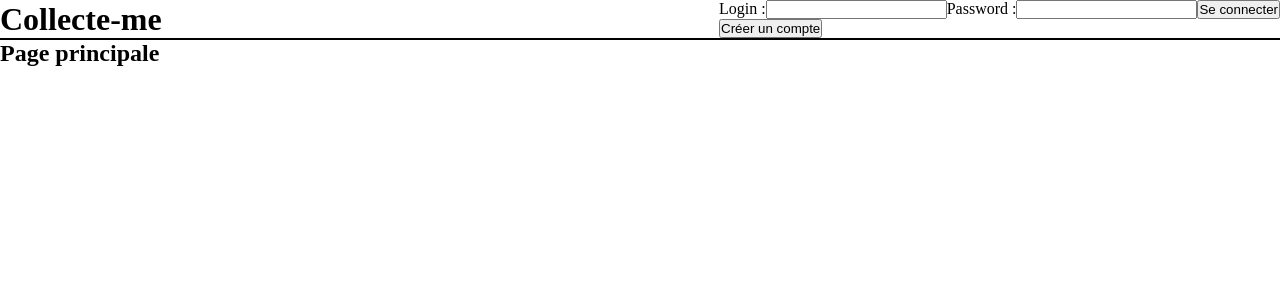
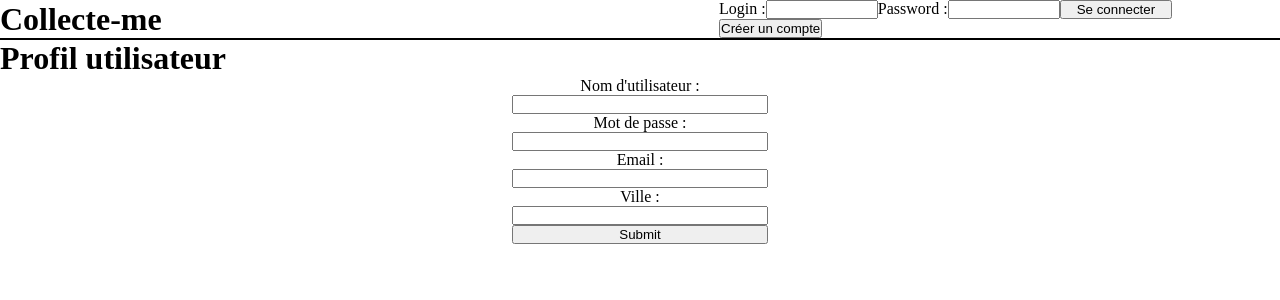
Before and after one commit to MarcGotze/projet-collection, a React (Create React App) app: page /profil in a window 1280 px wide. Shown: the top 300 px of the page. Built offline with nearby package versions, Linux system fonts and the light colour scheme.

Commit message:
formulaire utilisateur contrôlé

```diff
--- a/package.json
+++ b/package.json
@@ -9,6 +9,7 @@
     "axios": "^1.3.5",
     "react": "^18.2.0",
     "react-dom": "^18.2.0",
+    "react-hook-form": "^7.43.9",
     "react-router-dom": "^6.10.0",
     "react-scripts": "5.0.1",
     "sass": "^1.62.0",
--- a/src/App.js
+++ b/src/App.js
@@ -1,6 +1,7 @@
 import React from "react";
 import { BrowserRouter, Route, Routes } from "react-router-dom";
 import Home from "./pages/Home";
+import Profil from "./pages/Profil";
 
 
 
@@ -10,6 +11,7 @@ function App() {
     <BrowserRouter>
       <Routes>
         <Route path="/" element={<Home />} />
+        <Route path="/profil" element={<Profil />} />
         <Route path="*" element ={<Home />} />
       </Routes>
     </BrowserRouter>
--- a/src/components/Navigation.jsx
+++ b/src/components/Navigation.jsx
@@ -6,7 +6,7 @@ const Navigation = () => {
     return (
         <div>
             <UserLog />
-            <button>Créer un compte</button>
+            <NavLink to ="/profil"><button type="button">Créer un compte</button></NavLink>
         </div>
     );
 };
--- /dev/null
+++ b/src/components/UserCreate.jsx
@@ -0,0 +1,22 @@
+import { useForm } from "react-hook-form";
+
+const UserCreate =() => {
+    const { register, handleSubmit } = useForm();
+    const onSubmit = data => console.log(data);
+
+    return (
+      <form className="register-form" onSubmit={handleSubmit(onSubmit)} >
+        <label for="pseudo">Nom d'utilisateur : </label>
+        <input name="pseudo" {...register("pseudo")} />
+        <label for="password">Mot de passe : </label>
+        <input name="password" type="password" {...register("password")} />
+        <label for="email">Email : </label>
+        <input name="email" type="email" {...register("email")} />
+        <label name="localisation" for="email">Ville : </label>
+        <input name="localisation" {...register("localisation")} />
+        <input type="submit" />
+      </form>
+    );
+  }
+
+export default UserCreate;
--- a/src/pages/Profil.jsx
+++ b/src/pages/Profil.jsx
@@ -1,11 +1,14 @@
 import React from 'react';
 import Navigation from '../components/Navigation';
+import Header from '../components/Header';
+import UserCreate from '../components/UserCreate';
 
 const Profil = () => {
     return (
         <div>
-
+            <Header/>
             <h1>Profil utilisateur</h1>
+            <UserCreate />
         </div>
     );
 };
--- a/src/styles/style.css
+++ b/src/styles/style.css
@@ -9,3 +9,12 @@
     align-items: center;
     border-bottom : 2px solid black;
 }
+.register-form {
+    display: flex;
+    flex-direction: column;
+    align-items: center;
+}
+
+input{
+    width: 20%;
+}
```
Also changed, not shown: 1 other file (tests, documents, lock files or other folders).
